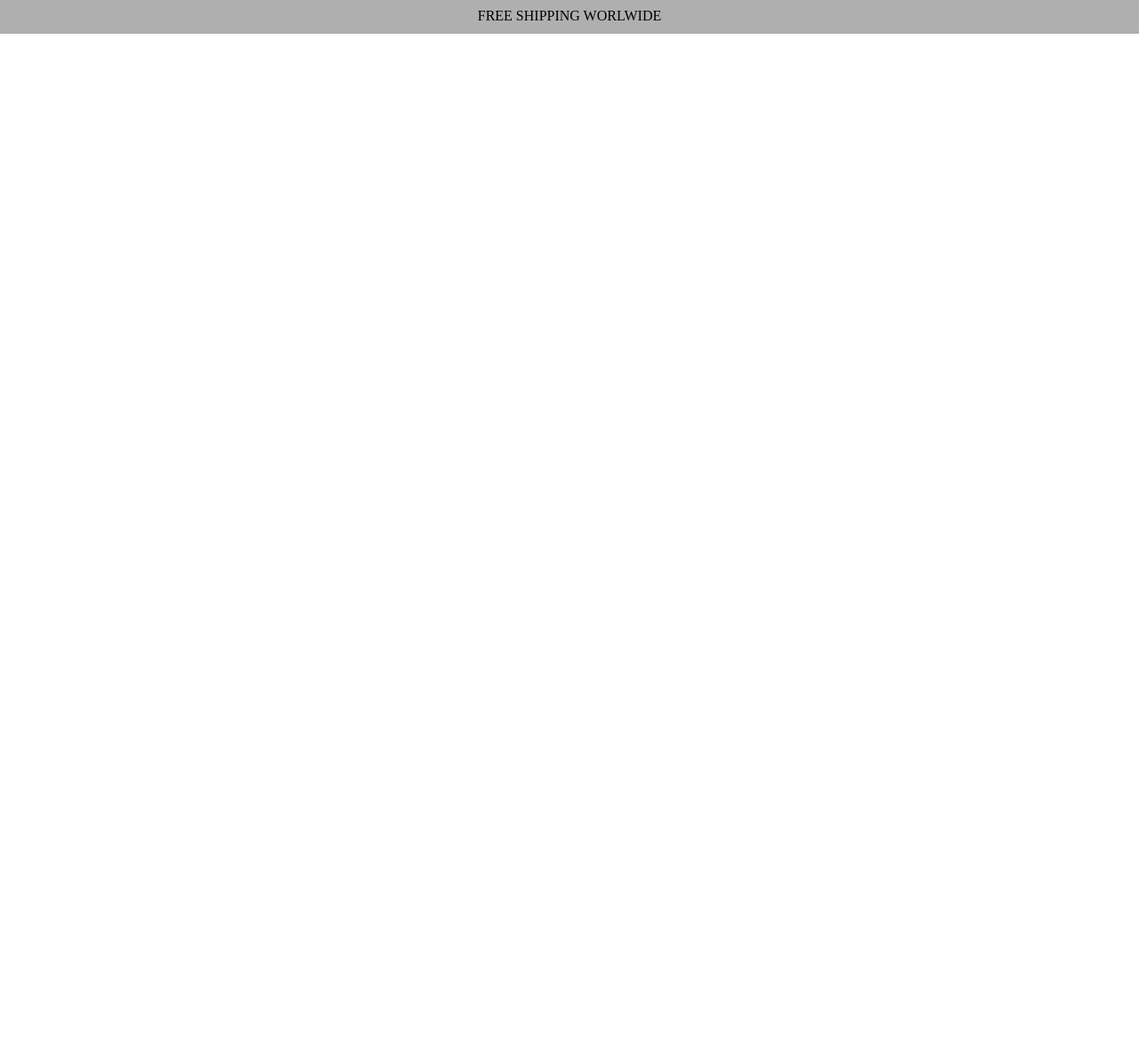
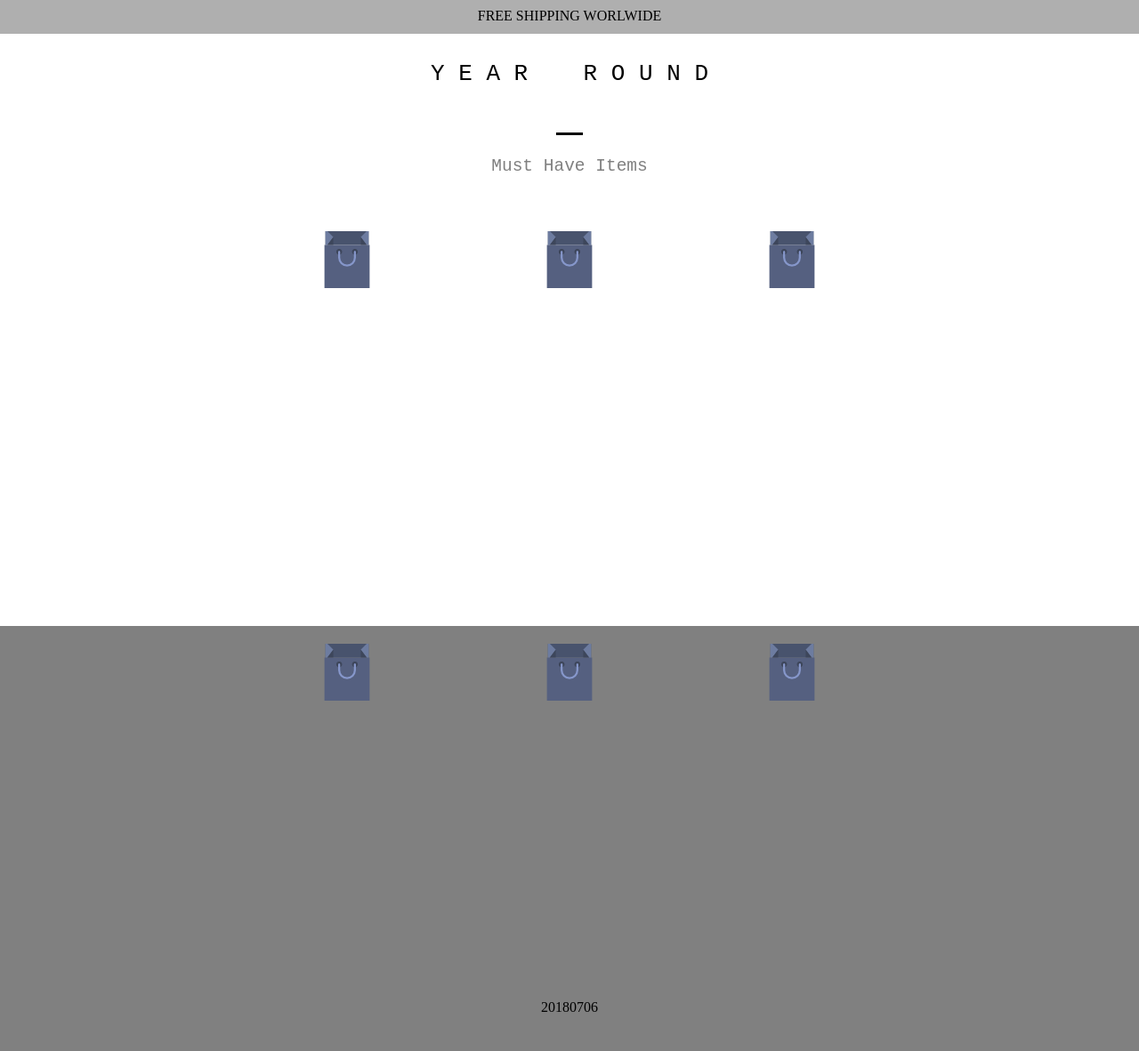
Before and after one commit to Ahusn/Ahusn.github.io, a plain HTML site: page 20180706.html in a window 1280 px wide. Shown: the part 882-2064 px from the top of the page at 89% size. Before the commit the page ends 920 px from the top, so only its background shows below. Drawn offline with Linux system fonts and the light colour scheme.

Commit message:
Add files via upload

```diff
--- a/20180706.html
+++ b/20180706.html
@@ -116,6 +116,12 @@
         #text-section span{
             color: black;
         }
+        .bag{
+           width: 30%;
+           height: 400px;
+           margin-left: 2.5%;
+           float: left;
+        }
     </style>
 </head>
 <body>
@@ -149,10 +155,38 @@
     <span>FREE SHIPPING WORLWIDE</span>
 </section>
 <section>
-
+    <div style="padding: 30px 0px 10px 0px;text-align: center">
+        <pre style="font-size: 2em;">
+Y E A R    R O U N D
+        </pre>
+    </div>
+    <div style="text-align: center;padding-bottom: 20px;">
+        <div style="display: inline-block;width:30px;border-bottom: 3px solid black"></div>
+    </div>
+    <div style="padding-bottom: 40px;text-align: center">
+    <pre style="font-size: 1.5em;color: grey;">
+Must Have Items
+    </pre>
+    </div>
+    <div style="text-align: center;padding-bottom: 40px;">
+        <div style="width: 60%;display: inline-block;">
+<div class="bag"> <img src="image/bag.png" /></div>
+<div class="bag"> <img src="image/bag.png" /></div>
+<div class="bag"> <img src="image/bag.png" /></div>
+ </div>
+    </div>
 </section>
-<footer>
-
+<footer style="background-color: grey">
+    <div style="text-align: center;padding: 20px 0px;">
+        <div style="width: 60%;display: inline-block;">
+    <div class="bag"> <img src="image/bag.png" /></div>
+    <div class="bag"> <img src="image/bag.png" /></div>
+    <div class="bag"> <img src="image/bag.png" /></div>
+    <div style="padding:20px 0px;text-align: center;">
+        <span>
+            20180706
+        </span>
+    </div>
 </footer>
 </body>
 </html>
```
